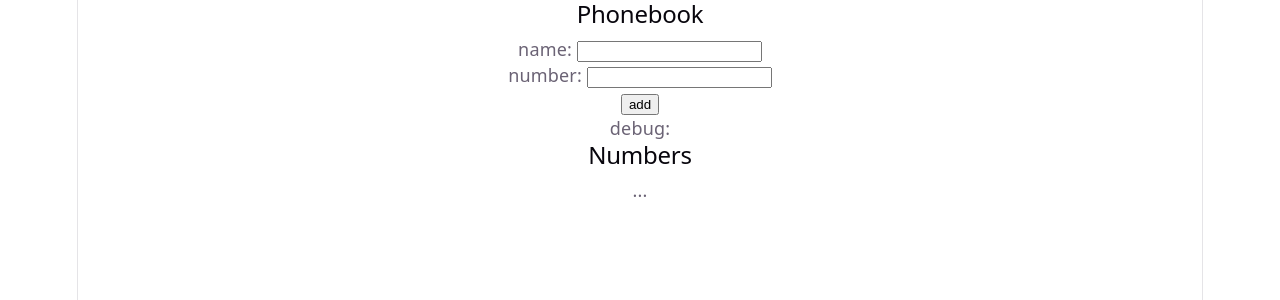
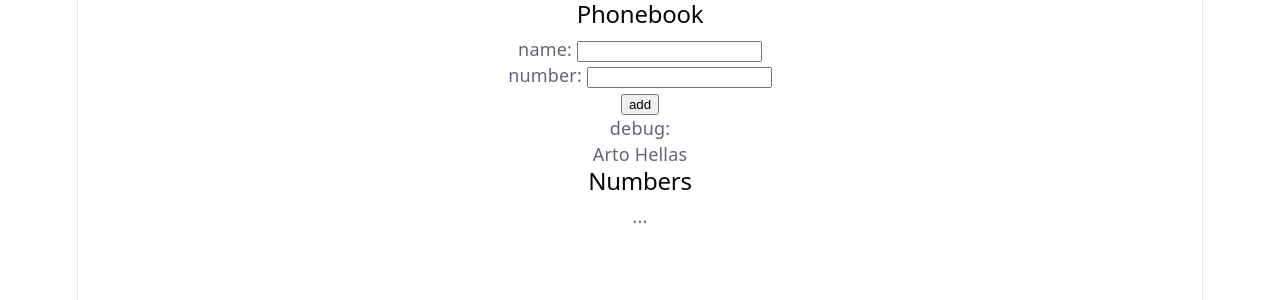
Before and after one commit to manneredmaniac/y3_tutorial_4_p2, a React (Vite) app: page / in a window 1280 px wide. Shown: the top 300 px of the page. Built offline with nearby package versions, Linux system fonts and the light colour scheme.

Commit message:
Mapping the persons array to a new array to display contents

```diff
--- a/src/App.jsx
+++ b/src/App.jsx
@@ -25,6 +25,10 @@ const App = () => {
 
         <div>debug: {newName} </div>
 
+        <div>
+        {persons.map(person => person.name)}
+        </div>
+
       </form>
       <h2>Numbers</h2>
       ...
```
